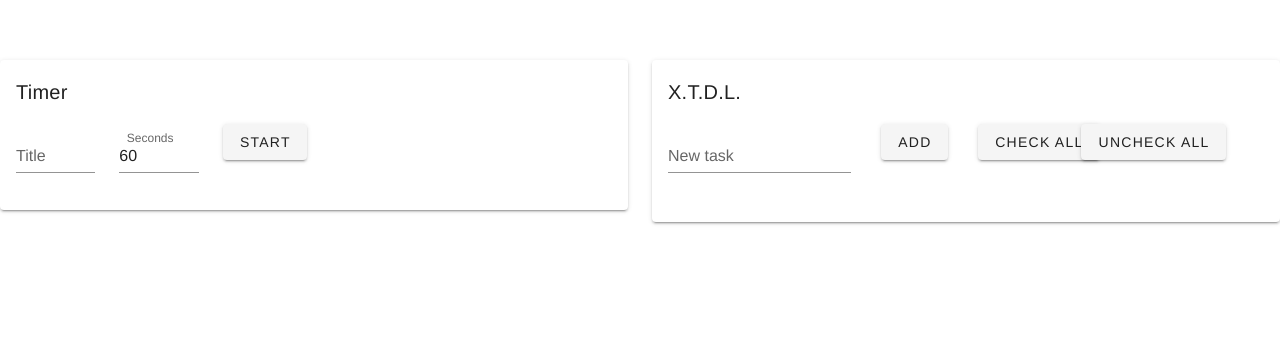
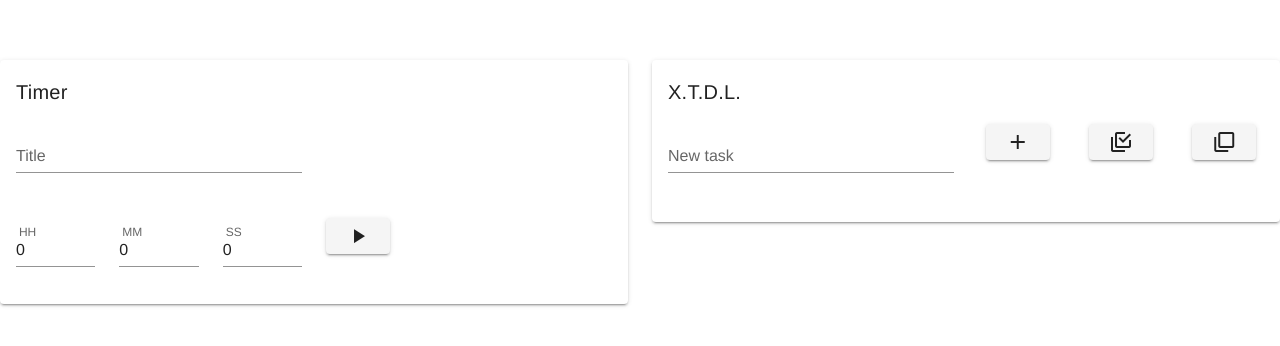
Before and after one commit to SauloTracer/Vue2Playground, a Vue app: page / in a window 1280 px wide. Shown: the top 346 px of the page. Built offline with nearby package versions, Linux system fonts and the light colour scheme; what vue-apexcharts would draw is missing.

Commit message:
Timer: separando segundos em horas, minutos e segundos; Trocando texto do btn por ícone. Todo: Trocando texto dos botões por ícones; Alterando largura dos elementos.

```diff
--- a/src/components/timer.vue
+++ b/src/components/timer.vue
@@ -19,10 +19,10 @@
     <v-spacer></v-spacer>
     <v-col cols="2">
       <v-btn small icon color="green" class="mx-2" @click="startCountdown()">
-        R<v-icon> mdi-cache </v-icon>
+        <v-icon> mdi-cached </v-icon>
       </v-btn>
       <v-btn small icon color="red" class="mx-2" @click="destroy()">
-        X<v-icon> mdi-close </v-icon>
+        <v-icon> mdi-close </v-icon>
       </v-btn>
     </v-col>
     <v-spacer></v-spacer>
--- a/src/components/timers.vue
+++ b/src/components/timers.vue
@@ -5,14 +5,24 @@
     <v-card-text>
       <v-spacer></v-spacer>
       <v-row>
-        <v-col cols="2">
+        <v-col cols="6">
           <v-text-field v-model="title" label="Title" />
         </v-col>
+      </v-row>
+      <v-row>
         <v-col cols="2">
-          <v-text-field v-model="time" type="number" label="Seconds" />
+          <v-text-field v-model="horas" type="number" label="HH" />
+        </v-col>
+        <v-col cols="2">
+          <v-text-field v-model="minutos" type="number" label="MM" />
+        </v-col>
+        <v-col cols="2">
+          <v-text-field v-model="segundos" type="number" label="SS" />
         </v-col>
         <v-col cols="1">
-          <v-btn @click="addTimer" primary>START</v-btn>
+          <v-btn @click="addTimer" primary>
+            <v-icon>mdi-play</v-icon>
+          </v-btn>
         </v-col>
       </v-row>
       <v-spacer></v-spacer>
@@ -25,13 +35,16 @@
 
 <script>
 import Vue from "vue";
+import vuetify from "../plugins/vuetify";
 import timer from "./timer";
 
 export default {
   name: "Timer",
   data() {
     return {
-      time: 60,
+      horas: 0,
+      minutos: 0,
+      segundos: 0,
       title: "",
       message: "",
       comps: [],
@@ -41,6 +54,7 @@ export default {
     addTimer() {
       var ComponentClass = Vue.extend(timer);
       var instance = new ComponentClass({
+        vuetify,
         propsData: {
           time: Number(this.time),
           message: String(this.message),
@@ -52,6 +66,15 @@ export default {
         this.$refs.container.removeChild(instance.$el)
       );
       this.$refs.container.appendChild(instance.$el);
+    },
+  },
+  computed: {
+    time: function () {
+      console.log(this.horas, this.minutos, this.segundos);
+      let value = this.horas * 3600;
+      value += this.minutos * 60;
+      value += this.segundos * 1; // Sem o *1 ele interpretou os segundos como string e adicionou o número no final de forma que 1h e 1s viram 36001 segundos (10h 1s)
+      return value;
     },
   },
 };
--- a/src/components/todo.vue
+++ b/src/components/todo.vue
@@ -4,7 +4,7 @@
     <v-card-text>
       <v-form ref="formTodo" v-on:submit.prevent="() => {}">
         <v-row>
-          <v-col cols="4">
+          <v-col cols="6">
             <v-text-field
               label="New task"
               v-model="task.title"
@@ -12,17 +12,19 @@
             ></v-text-field>
           </v-col>
           <v-col cols="2">
-            <v-btn color="blue" elevation="5" @click="addTask()">Add</v-btn>
+            <v-btn color="blue" elevation="5" @click="addTask()">
+              <v-icon>mdi-plus</v-icon>
+            </v-btn>
           </v-col>
           <v-col cols="2">
-            <v-btn color="blue" elevation="5" @click="checkAll()"
-              >Check All</v-btn
-            >
+            <v-btn color="blue" elevation="5" @click="checkAll()">
+              <v-icon>mdi-checkbox-multiple-marked-outline</v-icon>
+            </v-btn>
           </v-col>
           <v-col cols="2">
-            <v-btn color="blue" elevation="5" @click="uncheckAll()"
-              >Uncheck All</v-btn
-            >
+            <v-btn color="blue" elevation="5" @click="uncheckAll()">
+              <v-icon>mdi-checkbox-multiple-blank-outline</v-icon>
+            </v-btn>
           </v-col>
         </v-row>
       </v-form>
--- a/src/plugins/vuetify.js
+++ b/src/plugins/vuetify.js
@@ -1,5 +1,6 @@
 import Vue from 'vue';
 import Vuetify from 'vuetify/lib/framework';
+import 'vuetify/dist/vuetify.min.css'
 
 Vue.use(Vuetify);
 
```
